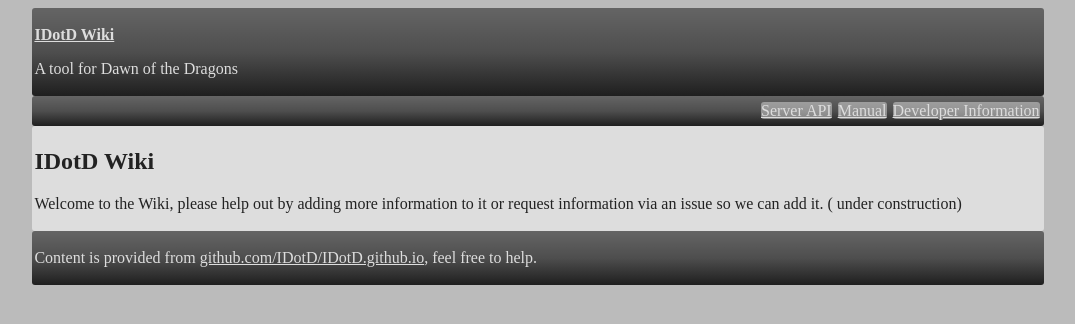
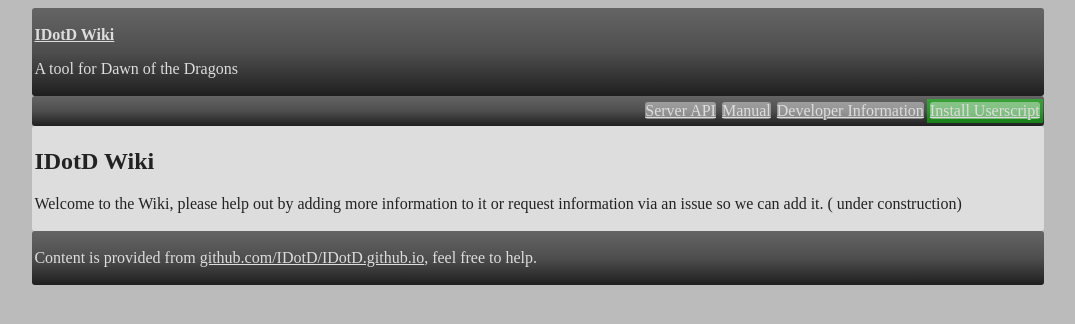
Before and after one commit to IDotD/IDotD.github.io, a Jekyll site: the page built from index.md, in a window 1280 px wide. Shown: the top 324 px of the page, without its empty margins (102-1177 px from the left). Built offline with Jekyll 4.4.1, drawn with Linux system fonts in a browser that asks for light colours.

Commit message:
Update default.html

```diff
--- a/_layouts/default.html
+++ b/_layouts/default.html
@@ -14,6 +14,7 @@
         <div class="dark bar">
             <nav class="nav-primary" role="navigation" >
                 <ul>
+                    <li style="background: rgba(0, 255, 0, 0.4);"><a href="https://dotd.idrinth.de/idrinth-dotd-script.user.js">Install Userscript</a></li>
                     {% for p in site.pages %}
                         {% unless p.url == '/' %}
                             <li>
```
